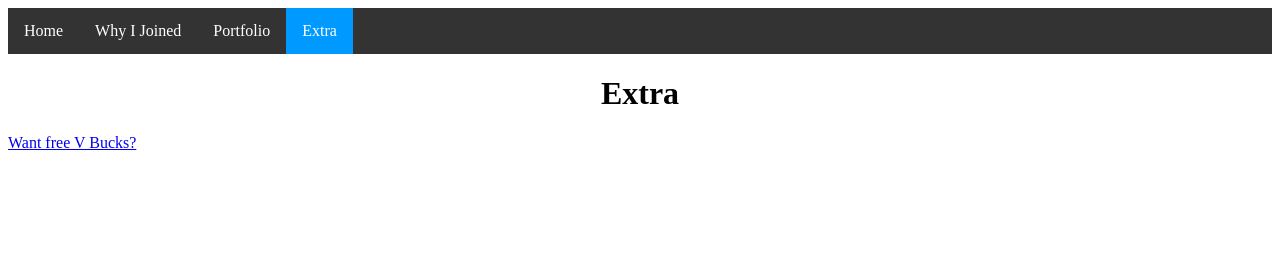
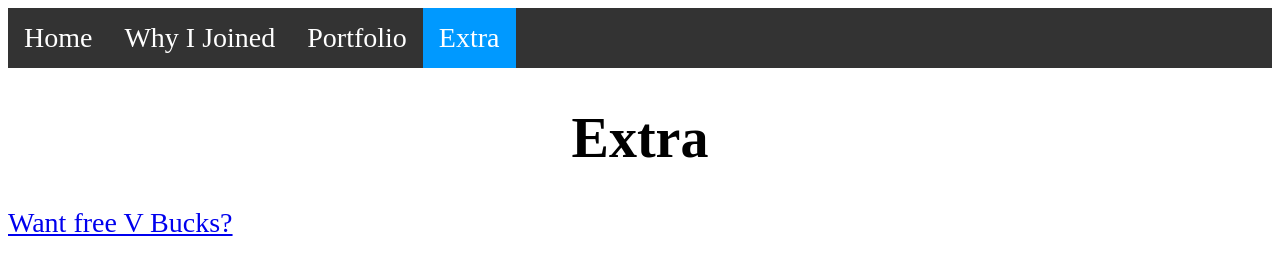
Before and after one commit to AndrewTsuki/andrewtsuki.github.io, a plain HTML site: page extra.html in a window 1280 px wide. Drawn offline with Linux system fonts and the light colour scheme.

Commit message:
Update extra.html

```diff
--- a/extra.html
+++ b/extra.html
@@ -3,8 +3,8 @@
 <head>
     <title>Extra</title>
     <style>
-        --!i got my rick roll form rick astley vevo
-        --
+        /* i got my rick roll form rick astley vevo
+        */
 body {
   font-size: 28px;
 }
```
